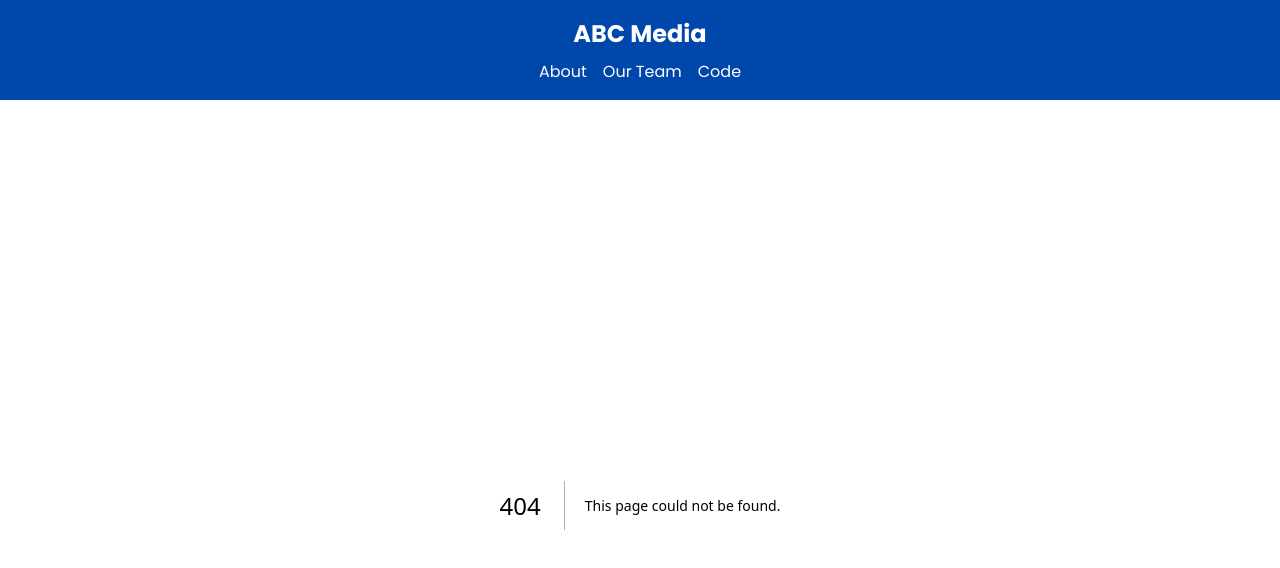
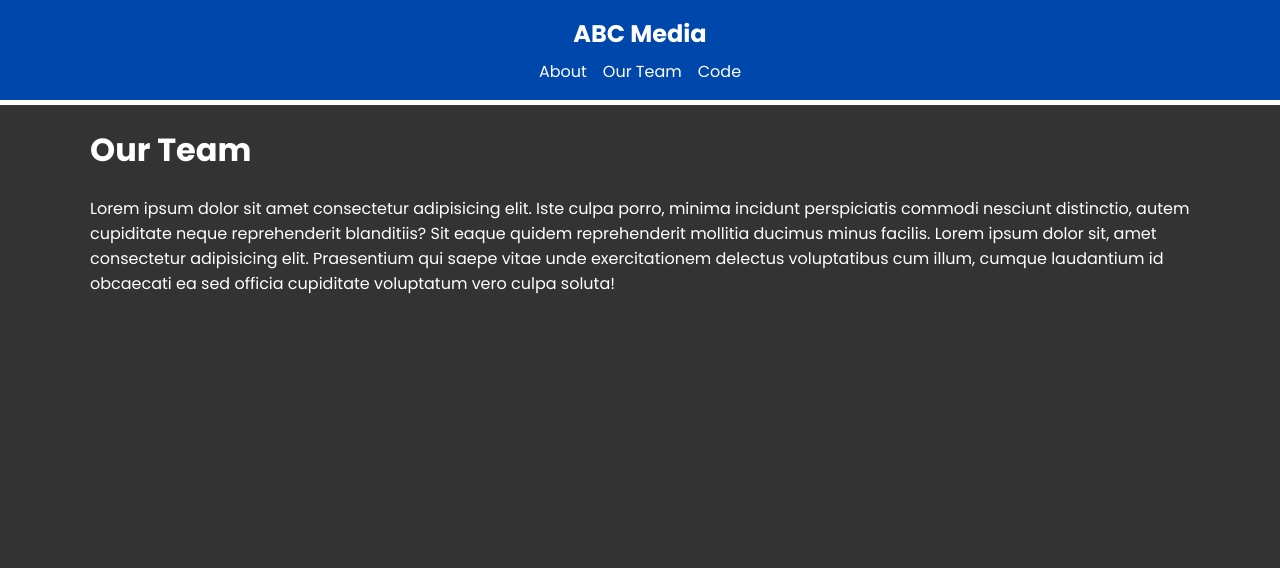
Before and after one commit to sumnima-limbu/next-13-crash, a Next.js app: page /about/team in a window 1280 px wide. Before the commit this address had no page. Shown: the top 568 px of the page. Built offline with nearby package versions, Linux system fonts and the light colour scheme.

Commit message:
Add about and team pages

```diff
--- /dev/null
+++ b/app/about/team/page.jsx
@@ -0,0 +1,20 @@
+import React from "react";
+
+const TeamPage = () => {
+  return (
+    <div>
+      <h1>Our Team</h1>
+      <p>
+        Lorem ipsum dolor sit amet consectetur adipisicing elit. Iste culpa
+        porro, minima incidunt perspiciatis commodi nesciunt distinctio, autem
+        cupiditate neque reprehenderit blanditiis? Sit eaque quidem
+        reprehenderit mollitia ducimus minus facilis. Lorem ipsum dolor sit,
+        amet consectetur adipisicing elit. Praesentium qui saepe vitae unde
+        exercitationem delectus voluptatibus cum illum, cumque laudantium id
+        obcaecati ea sed officia cupiditate voluptatum vero culpa soluta!
+      </p>
+    </div>
+  );
+};
+
+export default TeamPage;
```
Also changed, not shown: app/about/page.jsx (added, +25 -0 lines).
